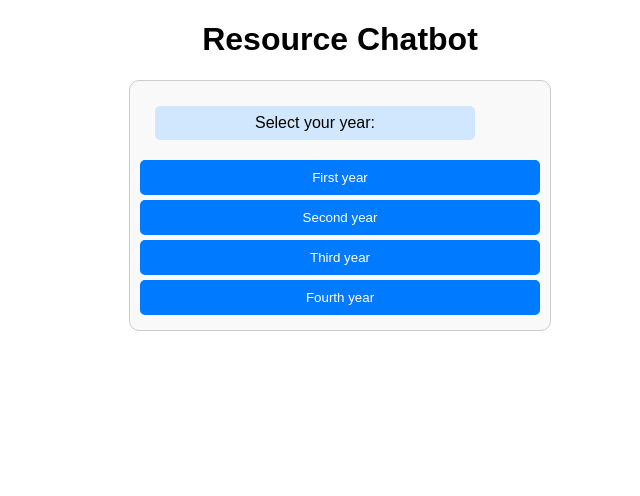
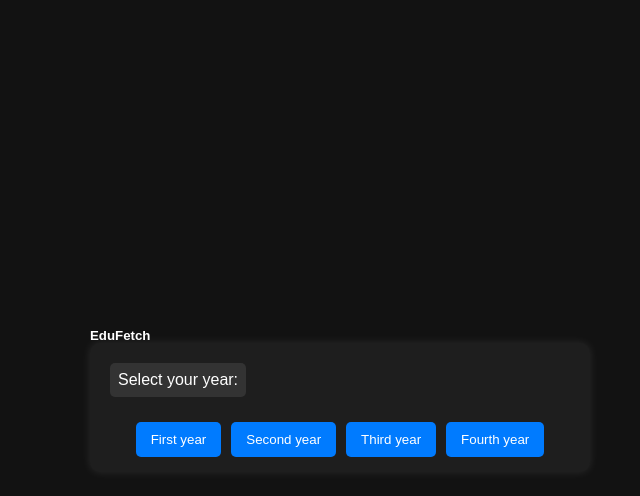
Before and after one commit to Akankshavdixit/bot-frontend, a React (Create React App) app: page / in a window 1280 px wide. Shown: the top 496 px of the page, without its empty margins (300-940 px from the left). Built offline with nearby package versions, Linux system fonts and the light colour scheme.

Commit message:
changed styling

```diff
--- a/src/App.js
+++ b/src/App.js
@@ -5,7 +5,7 @@ import "./styles.css";
 const App = () => {
   return (
     <div className="app">
-      <h1>Resource Chatbot</h1>
+      <h5>EduFetch</h5>
       <Chatbot />
     </div>
   );
--- a/src/styles.css
+++ b/src/styles.css
@@ -1,62 +1,93 @@
-.app {
-  text-align: center;
-  font-family: Arial, sans-serif;
+/* General Styles */
+* {
+  margin: 0;
+  padding: 0;
+  box-sizing: border-box;
 }
 
-.chat-container {
-  width: 400px;
-  margin: auto;
-  border: 1px solid #ccc;
-  border-radius: 10px;
-  padding: 10px;
-  background: #f9f9f9;
+body {
+  font-family: Arial, sans-serif;
+  background: #121212;
+  color: white;
+  display: flex;
+  flex-direction: column;
+  justify-content: center;
+  align-items: center;
+  height: 100vh;
+  width: 100vw;
+  overflow: hidden;
 }
 
-.chatbox {
-  max-height: 400px;
-  overflow-y: auto;
-  padding: 10px;
+/* Title */
+.title {
+  font-size: 2rem;
+  font-weight: bold;
+  margin-bottom: 10px;
+  text-align: center;
+  width: 100%;
 }
 
+/* Chat Container */
+.chat-container {
+  width: 500px; /* Fixed width */
+  max-height: 80vh; /* Allows vertical growth */
+  display: flex;
+  flex-direction: column;
+  background: #1e1e1e;
+  border-radius: 10px;
+  padding: 15px;
+  box-shadow: 0px 0px 10px rgba(255, 255, 255, 0.1);
+  overflow-y: auto;
+}
+
+/* Chat Box */
+.chatbox {
+  flex: 1;
+  overflow-y: auto;
+  padding-bottom: 10px;
+  display: flex;
+  flex-direction: column;
+}
+
+/* Messages */
 .message {
   padding: 8px;
   margin: 5px;
   border-radius: 5px;
-  max-width: 80%;
+  max-width: 70%;
+  word-wrap: break-word;
 }
 
 .message.bot {
-  background: #d1e7fd;
+  background: #333;
   align-self: flex-start;
 }
 
 .message.user {
-  background: #c3f3c3;
+  background: #007bff;
+  color: white;
   align-self: flex-end;
 }
 
+/* Options Section */
+.options-container {
+  display: flex;
+  flex-wrap: wrap;
+  gap: 10px;
+  justify-content: center;
+  padding-top: 10px;
+}
+
 .option-button {
-  display: block;
-  width: 100%;
-  padding: 10px;
-  margin: 5px 0;
+  padding: 10px 15px;
   border: none;
   background: #007bff;
   color: white;
   border-radius: 5px;
   cursor: pointer;
+  transition: 0.2s;
 }
 
 .option-button:hover {
   background: #0056b3;
 }
-
-.download-link {
-  color: #007bff;
-  text-decoration: none;
-  font-weight: bold;
-}
-
-.download-link:hover {
-  text-decoration: underline;
-}
```
